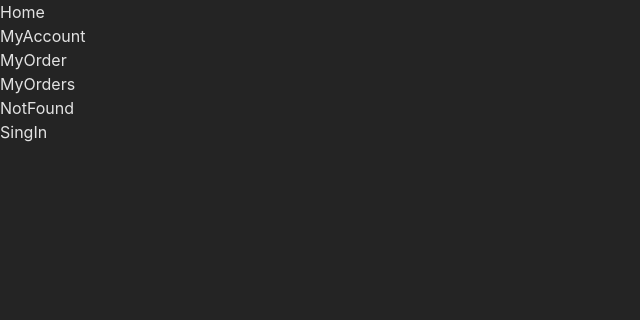
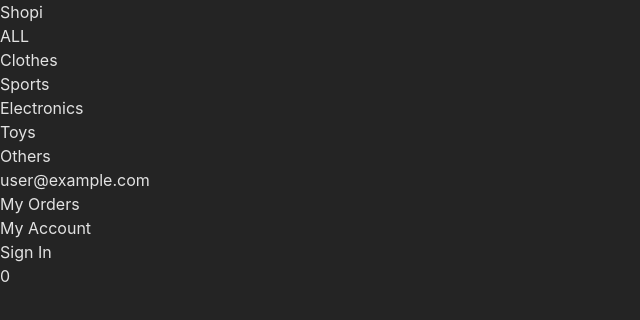
Before and after one commit to YeisonT16/E-commerce, a React (Vite) app: page / in a window 1280 px wide. Shown: the top 320 px of the page, without its empty margins (0-640 px from the left). Built offline with nearby package versions, Linux system fonts and the light colour scheme.

Commit message:
Se añadieron estilos a las vistas principales y se crearon los componentes de Layout y Navbar

```diff
--- a/src/App.jsx
+++ b/src/App.jsx
@@ -1,4 +1,5 @@
 import { useState } from 'react'
+import { BrowserRouter, createBrowserRouter, RouterProvider, useRoutes } from 'react-router-dom'
 import './App.css'
 import { Home } from './Pages/Home'
 import { MyAccount } from './Pages/MyAccount'
@@ -6,22 +7,50 @@ import { MyOrder } from './Pages/MyOrder'
 import { MyOrders } from './Pages/MyOrders'
 import { NotFound } from './Pages/NotFound'
 import { SingIn } from './Pages/SingIn'
+import { Navbar } from './Components/Navbar'
+
+
+const AppRoutes = () => {
+  let routes = useRoutes([
+  {
+    path:'/',
+    element: <Home />
+  },
+  {
+    path:'myaccount',
+    element: <MyAccount />
+  },
+  {
+    path:'myorder',
+    element: <MyOrder />
+  },
+  {
+    path:'myorders',
+    element: <MyOrders />
+  },
+  {
+    path:'signin',
+    element: <SingIn />
+  },
+  {
+    path:'/*',
+    element: <NotFound />
+  },
+])}
+
 
 function App() {
 
 
+
   return (
+
     <>
-      <div className='bg-gray-300'>
-        <Home />
-        <MyAccount />
-        <MyOrder />
-        <MyOrders />
-        <NotFound />
-        <SingIn />
-      </div>
-
-    </>
+    <BrowserRouter>
+      <AppRoutes />
+      <Navbar />
+    </BrowserRouter>
+  </>
   )
 }
 
--- /dev/null
+++ b/src/Components/Layout.jsx
@@ -0,0 +1,13 @@
+
+
+function Layout({children}){
+
+    return(
+        <div className="flex flex-col items-center mt-20">
+            {children}
+        </div>
+
+    )
+}
+
+export { Layout };
--- /dev/null
+++ b/src/Components/Navbar.jsx
@@ -0,0 +1,88 @@
+import { NavLink } from 'react-router-dom'
+
+function Navbar() {
+
+    const activeStyle = 'underline underline-offset-4'
+
+    return (
+        <nav className='flex justify-between items-center w-full z-10 top-0 py-5 px-9 text-sm'>
+            <ul  className='flex items-center gap-3'>
+                <li className='font-semibold text-lg'>
+                    <NavLink
+                        to='/'
+                        className={({isActive}) => isActive ? activeStyle : undefined
+
+                    }>Shopi
+                    </NavLink>
+                </li>
+                <li>
+                    <NavLink
+                        to='/'
+                        className={({isActive}) => isActive ? activeStyle : undefined
+
+                    }>ALL
+                    </NavLink>
+                </li>
+                <li>
+                    <NavLink
+                        to='/clothes'
+                        className={({isActive}) => isActive ? activeStyle : undefined
+
+                    }>Clothes
+                    </NavLink>
+                </li>
+                <li>
+                    <NavLink
+                        to='sports'
+                        className={({isActive}) => isActive ? activeStyle : undefined
+
+                    }>Sports
+                    </NavLink>
+                </li>
+                <li>
+                    <NavLink
+                        to='/electronics'
+                        className={({isActive}) => isActive ? activeStyle : undefined
+
+                    }>Electronics
+                    </NavLink>
+                </li>
+                <li>
+                    <NavLink
+                        to='/toys'
+                        className={({isActive}) => isActive ? activeStyle : undefined
+
+                    }>Toys
+                    </NavLink>
+                </li>
+                <li>
+                    <NavLink
+                        to='/others'
+                        className={({isActive}) => isActive ? activeStyle : undefined
+
+                    }>Others
+                    </NavLink>
+                </li>
+            </ul>
+            <ul className='flex items-center gap-3'>
+                <li className='text-black/60'>
+                    user@example.com
+                </li>
+                <li>
+                    <NavLink to='/myorders'>My Orders</NavLink>
+                </li>
+                <li>
+                    <NavLink to='/myaccount'>My Account</NavLink>
+                </li>
+                <li>
+                    <NavLink to='signin'>Sign In</NavLink>
+                </li>
+                <li>
+                    0
+                </li>
+            </ul>
+        </nav>
+    )
+}
+
+export { Navbar };
--- a/src/Pages/Home/index.jsx
+++ b/src/Pages/Home/index.jsx
@@ -1,8 +1,10 @@
+import { Layout } from "../../Components/Layout";
+
 function Home(){
     return (
-        <div className="bg-green-300">
-            Home
-        </div>
+       <Layout>
+        Home
+       </Layout>
     )
 }
 
--- a/src/Pages/MyAccount/index.jsx
+++ b/src/Pages/MyAccount/index.jsx
@@ -1,8 +1,10 @@
+import { Layout } from "../../Components/Layout";
+
 function MyAccount(){
     return (
-        <div className="bg-green-300">
-            MyAccount
-        </div>
+        <Layout>
+            My Account
+        </Layout>
     )
 }
 
--- a/src/Pages/MyOrder/index.jsx
+++ b/src/Pages/MyOrder/index.jsx
@@ -1,8 +1,8 @@
 function MyOrder(){
     return (
-        <div className="bg-green-300">
-            MyOrder
-        </div>
+        <Layout>
+        My order
+        </Layout>
     )
 }
 
--- a/src/Pages/MyOrders/index.jsx
+++ b/src/Pages/MyOrders/index.jsx
@@ -1,8 +1,8 @@
 function MyOrders(){
     return (
-        <div className="bg-green-300">
-            MyOrders
-        </div>
+        <Layout>
+            My orders
+        </Layout>
     )
 }
 
--- a/src/Pages/NotFound/index.jsx
+++ b/src/Pages/NotFound/index.jsx
@@ -1,8 +1,8 @@
 function NotFound(){
     return (
-        <div className="bg-green-300">
-            NotFound
-        </div>
+        <Layout>
+            Not found
+        </Layout>
     )
 }
 
--- a/src/Pages/SingIn/index.jsx
+++ b/src/Pages/SingIn/index.jsx
@@ -1,8 +1,8 @@
 function SingIn(){
     return (
-        <div className="bg-green-300">
-            SingIn
-        </div>
+        <Layout>
+            Sign in
+        </Layout>
     )
 }
 
```
